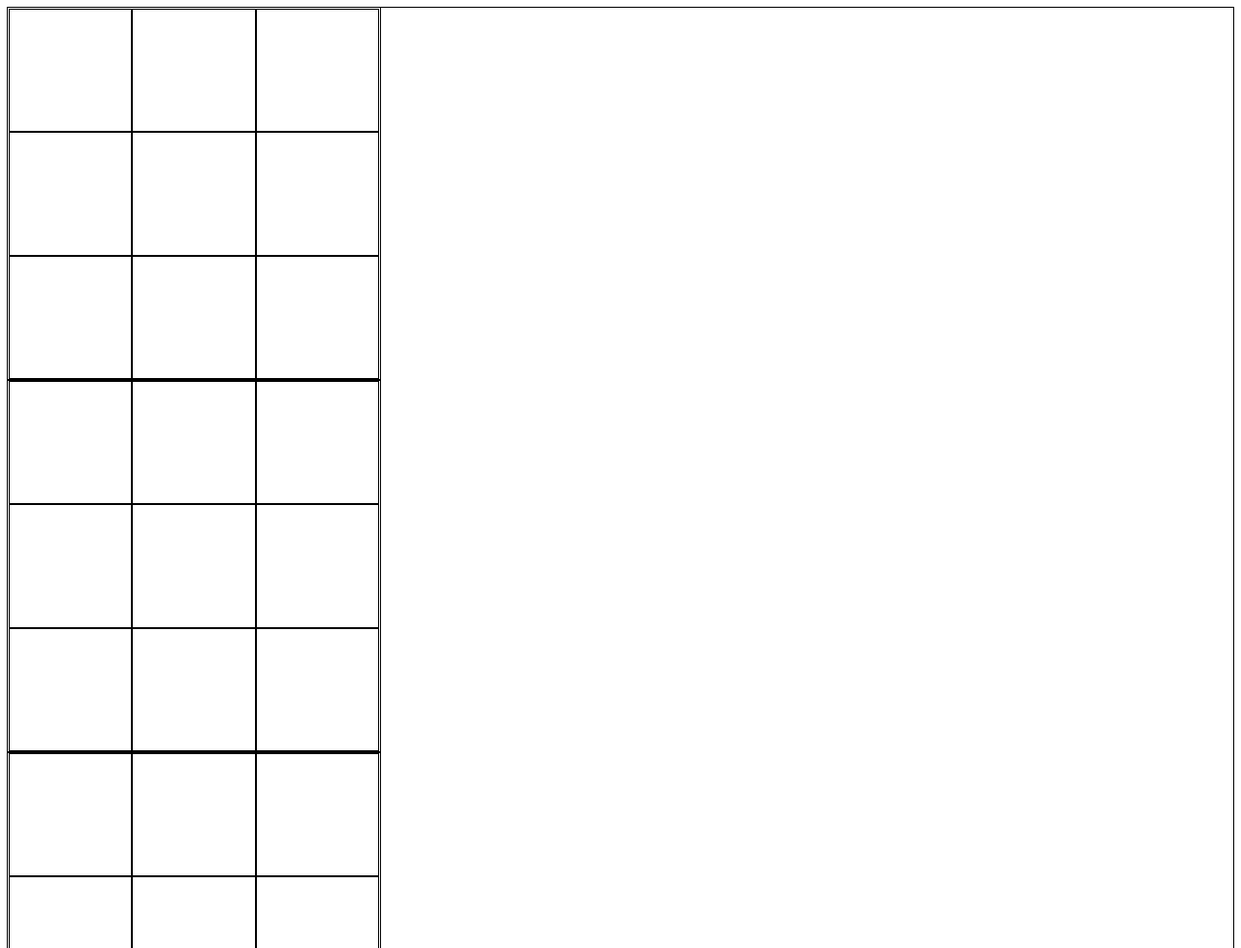
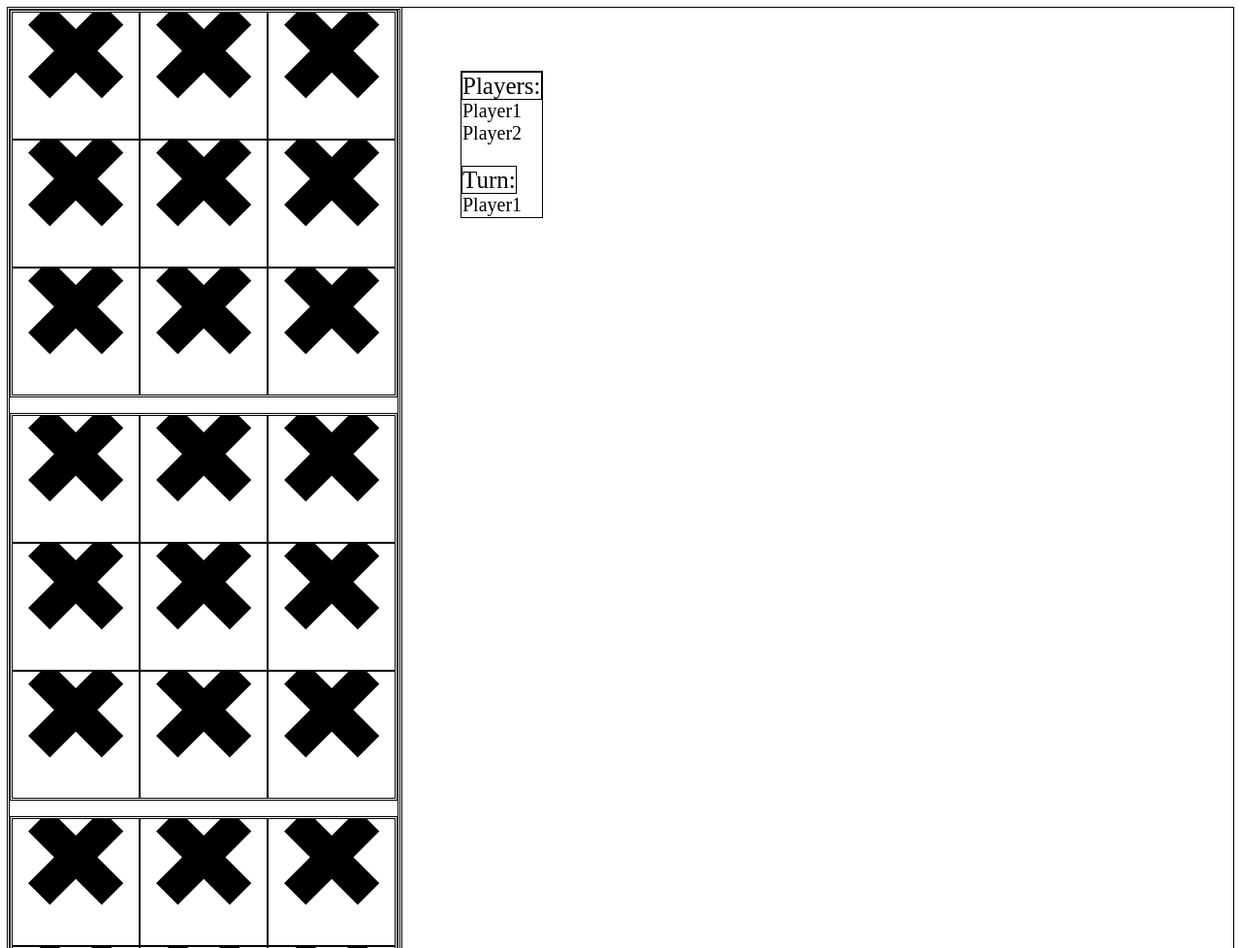
Before and after one commit to mavhc/WyGame, a plain HTML site: page web/index.html in a window 1280 px wide. Shown: the top 978 px of the page at 97% size. Drawn offline with Linux system fonts and the light colour scheme.

Commit message:
Added Xs to board

```diff
--- a/web/index.html
+++ b/web/index.html
@@ -5,22 +5,36 @@
         <link rel="stylesheet" type="text/css" href="styles.css">
     </head>
     <body>
-        <table id="board1" class="board">
-            <tr><td></td><td></td><td></td></tr>
-            <tr><td></td><td></td><td></td></tr>
-            <tr><td></td><td></td><td></td></tr>
-        </table>
-
-        <table id="board2" class="board">
-            <tr><td></td><td></td><td></td></tr>
-            <tr><td></td><td></td><td></td></tr>
-            <tr><td></td><td></td><td></td></tr>
-        </table>
-
-        <table id="board3" class="board">
-            <tr><td></td><td></td><td></td></tr>
-            <tr><td></td><td></td><td></td></tr>
-            <tr><td></td><td></td><td></td></tr>
+        <table>
+            <tr>
+                <td>
+                    <table id="board1" class="board">
+                        <tr><td><div class="cellTextWrapper"><div class="cellText">&#10006;</div></div></td><td><div class="cellTextWrapper"><div class="cellText">&#10006;</div></div></td><td><div class="cellTextWrapper"><div class="cellText">&#10006;</div></div></td></tr>
+                        <tr><td><div class="cellTextWrapper"><div class="cellText">&#10006;</div></div></td><td><div class="cellTextWrapper"><div class="cellText">&#10006;</div></div></td><td><div class="cellTextWrapper"><div class="cellText">&#10006;</div></div></td></tr>
+                        <tr><td><div class="cellTextWrapper"><div class="cellText">&#10006;</div></div></td><td><div class="cellTextWrapper"><div class="cellText">&#10006;</div></div></td><td><div class="cellTextWrapper"><div class="cellText">&#10006;</div></div></td></tr>
+                    </table>
+                    <br />
+                    <table id="board2" class="board">
+                        <tr><td><div class="cellTextWrapper"><div class="cellText">&#10006;</div></div></td><td><div class="cellTextWrapper"><div class="cellText">&#10006;</div></div></td><td><div class="cellTextWrapper"><div class="cellText">&#10006;</div></div></td></tr>
+                        <tr><td><div class="cellTextWrapper"><div class="cellText">&#10006;</div></div></td><td><div class="cellTextWrapper"><div class="cellText">&#10006;</div></div></td><td><div class="cellTextWrapper"><div class="cellText">&#10006;</div></div></td></tr>
+                        <tr><td><div class="cellTextWrapper"><div class="cellText">&#10006;</div></div></td><td><div class="cellTextWrapper"><div class="cellText">&#10006;</div></div></td><td><div class="cellTextWrapper"><div class="cellText">&#10006;</div></div></td></tr>
+                    </table>
+                    <br />
+                    <table id="board3" class="board">
+                        <tr><td><div class="cellTextWrapper"><div class="cellText">&#10006;</div></div></td><td><div class="cellTextWrapper"><div class="cellText">&#10006;</div></div></td><td><div class="cellTextWrapper"><div class="cellText">&#10006;</div></div></td></tr>
+                        <tr><td><div class="cellTextWrapper"><div class="cellText">&#10006;</div></div></td><td><div class="cellTextWrapper"><div class="cellText">&#10006;</div></div></td><td><div class="cellTextWrapper"><div class="cellText">&#10006;</div></div></td></tr>
+                        <tr><td><div class="cellTextWrapper"><div class="cellText">&#10006;</div></div></td><td><div class="cellTextWrapper"><div class="cellText">&#10006;</div></div></td><td><div class="cellTextWrapper"><div class="cellText">&#10006;</div></div></td></tr>
+                    </table>
+                </td>
+                <td class="info">
+                    <label class="title">Players:</label><br />
+                    Player1<br />
+                    Player2<br />
+                    <br />
+                    <label class="title">Turn:</label><br />
+                    Player1<br />
+                </td>
+            </tr>
         </table>
     </body>
 </html>
--- a/web/styles.css
+++ b/web/styles.css
@@ -1,6 +1,10 @@
 *
 {
     outline: #000000 solid 1px
+}
+
+html
+{
 }
 
 body
@@ -8,10 +12,37 @@ body
 }
 
 .board {
-    width: 30vw;
-    height: 30vw;
+    table-layout:fixed;
 }
 
 .board tr td {
-    color:#ff0000;
+    overflow:hidden;
+    width:10vw;
+    font-size: 11.5vw;
+    vertical-align: top;
 }
+
+.board tr td .cellTextWrapper {
+    outline: none;
+    max-height: 10vw;
+    position:relative;
+    top: -3.5vw;
+    left: 0.2vw;
+}
+
+.board tr td .cellText {
+    outline: none;
+    max-height: 14vw;
+    overflow:hidden;
+}
+
+.info {
+    position: fixed;
+    margin-left: 5vw;
+    margin-top: 5vw;
+    font-size: 20px;
+}
+
+.info .title {
+    font-size: 25px;
+}
```
Also changed, not shown: 1 other file.
